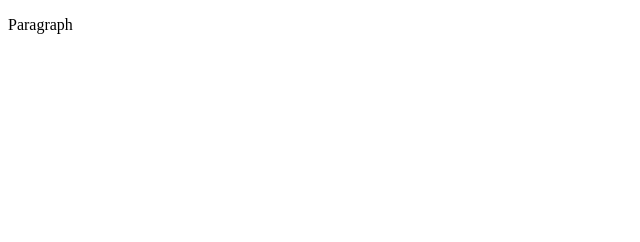
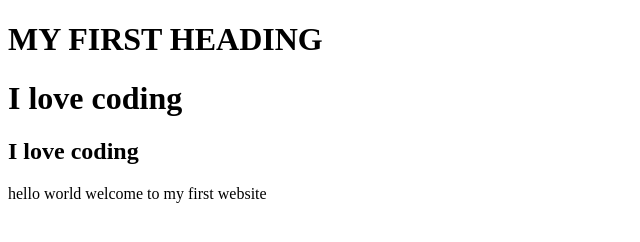
Before and after one commit to gandhi0303/Unit1-01-HTML-HelloWorld-, a plain HTML site: page index.html in a window 1280 px wide. Shown: the whole page, without its empty margins (0-640 px from the left). Drawn offline with Linux system fonts and the light colour scheme.

Commit message:
my first code

```diff
--- a/index.html
+++ b/index.html
@@ -1,9 +1,13 @@
 <!DOCTYPE html>
 <html>
   <head>
-    <title>Title</title>
+    <title>My website</title>
+    <h1>MY FIRST HEADING</h1>
   </head>
+  <h1>I love coding </h1>
+  <h2>I love coding</h2>
   <body>
-    <p>Paragraph</p>
+    <p1>hello world</p1>
+    <p2>welcome to my first website </p2>
   </body>
 </html>
```
